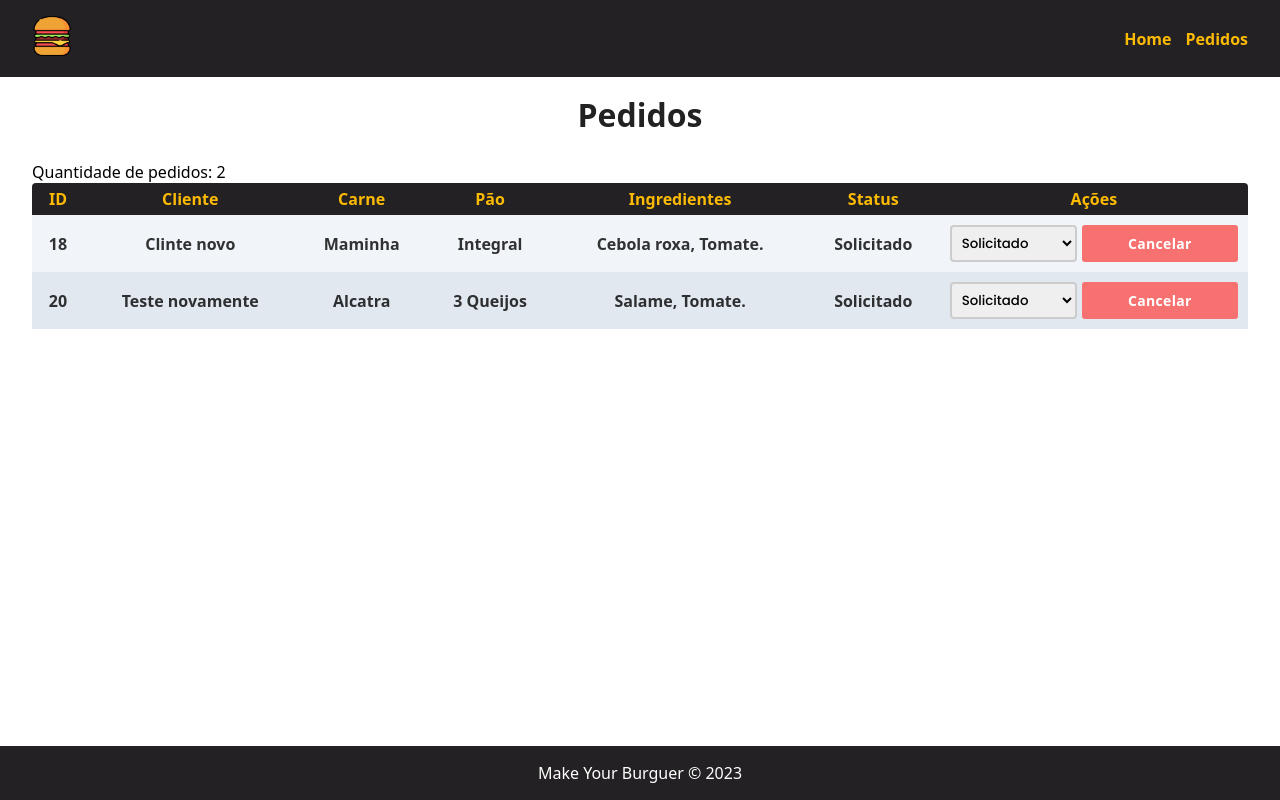
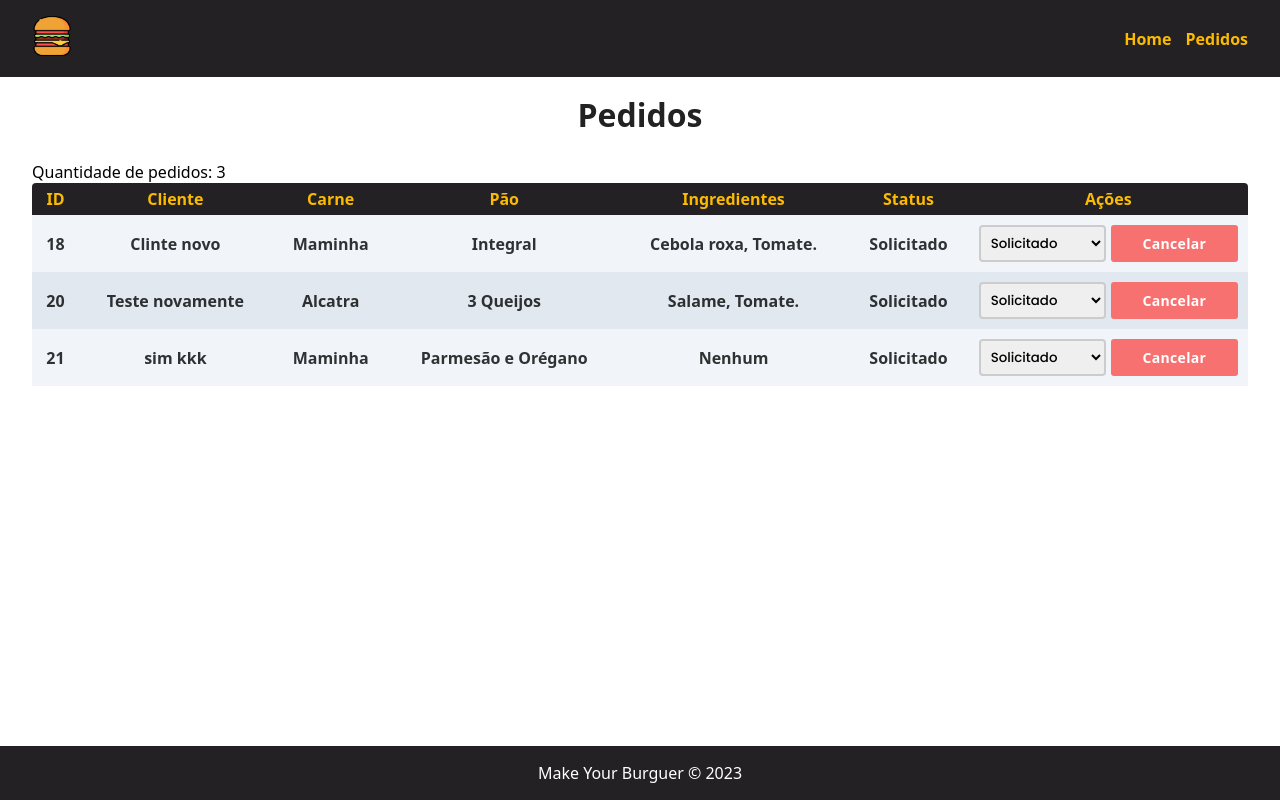
Before and after one commit to William-Romeu-Bronstrup/VueBurguer, a Vue app in the folder makeBurguerProject/: page /pedidos in a window 1280 px wide. Built offline with nearby package versions, Linux system fonts and the light colour scheme; data requests are answered from the project's data file.

Commit message:
Realized edit feature in orders

```diff
--- a/makeBurguerProject/db/db.json
+++ b/makeBurguerProject/db/db.json
@@ -99,6 +99,14 @@
       ],
       "status": "Solicitado",
       "id": 20
+    },
+    {
+      "nome": "sim kkk",
+      "carne": "Maminha",
+      "pao": "Parmesão e Orégano",
+      "opcionais": [],
+      "status": "Solicitado",
+      "id": 21
     }
   ]
 }
--- a/makeBurguerProject/src/assets/root.css
+++ b/makeBurguerProject/src/assets/root.css
@@ -16,4 +16,6 @@
   --color-error: #f87171;
   --color-error-hover: #ef4444;
   --color-black-80: rgba(0, 0, 0, 0.8);
+  --border-select-focus: #3b82f6;
+  --border-inputs: #ccc;
 }
--- a/makeBurguerProject/src/components/BurgerForm.vue
+++ b/makeBurguerProject/src/components/BurgerForm.vue
@@ -183,7 +183,7 @@ export default {
 
 .select {
   padding: 10px 8px;
-  border: 2px solid #ccc;
+  border: 2px solid var(--border-inputs);
   border-radius: 4px;
   font-family: 'Poppins';
   font-weight: 500;
@@ -191,7 +191,7 @@ export default {
 }
 
 .select:focus {
-  border: 2px solid #3b82f6;
+  border: 2px solid var(--border-select-focus);
 }
 
 .option {
--- a/makeBurguerProject/src/components/Dashboard.vue
+++ b/makeBurguerProject/src/components/Dashboard.vue
@@ -62,6 +62,27 @@ export default {
         console.log('Error inesperado:', error)
       }
     },
+    async updateBurger(event, id) {
+      const option = event.target.value
+
+      const dataJson = JSON.stringify({ status: option })
+
+      try {
+        const req = await fetch(`http://localhost:3000/burgers/${id}`, {
+          method: 'PATCH',
+          headers: {
+            'Content-Type': 'application/json'
+          },
+          body: dataJson
+        })
+
+        if (req.status === 200) {
+          this.getOrders()
+        }
+      } catch (error) {
+        console.log('Erro inesperado', error)
+      }
+    },
     lengthOfOrders() {
       return this?.orders.length
     },
@@ -77,7 +98,7 @@ export default {
         }
       })
 
-      return correctShow
+      return correctShow == '' ? 'Nenhum' : correctShow
     }
   },
   created() {
@@ -114,7 +135,7 @@ export default {
           <td>{{ burger.status }}</td>
           <td class="actions">
             <div>
-              <select name="" id="" class="select">
+              <select name="" id="" class="select" @change="updateBurger($event, burger.id)">
                 <option
                   v-for="sts in status"
                   :key="sts.id"
@@ -192,13 +213,17 @@ export default {
 }
 
 .select {
-  border: 2px solid #ccc;
+  border: 2px solid var(--border-inputs);
   border-radius: 4px;
   font-family: 'Poppins';
   font-weight: 500;
   outline: none;
   padding: 6px;
   width: minmax(100px, 100%);
+}
+
+.select:focus {
+  border: 2px solid var(--border-select-focus);
 }
 
 .option {
--- a/makeBurguerProject/src/components/InputText.vue
+++ b/makeBurguerProject/src/components/InputText.vue
@@ -25,7 +25,7 @@ export default {
   width: 100%;
   padding: 10px 8px;
   border-radius: 4px;
-  border: 2px solid #ccc;
+  border: 2px solid var(--border-inputs);
   outline: none;
   font-size: 14px;
   font-weight: 500;
@@ -33,6 +33,6 @@ export default {
 }
 
 .input:focus {
-  border: 2px solid #3b82f6;
+  border: 2px solid var(--border-select-focus);
 }
 </style>
--- a/makeBurguerProject/src/components/Select.vue
+++ b/makeBurguerProject/src/components/Select.vue
@@ -17,7 +17,7 @@ export default {
 <style scoped>
 .select {
   padding: 10px 8px;
-  border: 2px solid #ccc;
+  border: 2px solid var(--border-inputs);
   border-radius: 4px;
   font-family: 'Poppins';
   font-weight: 500;
```
